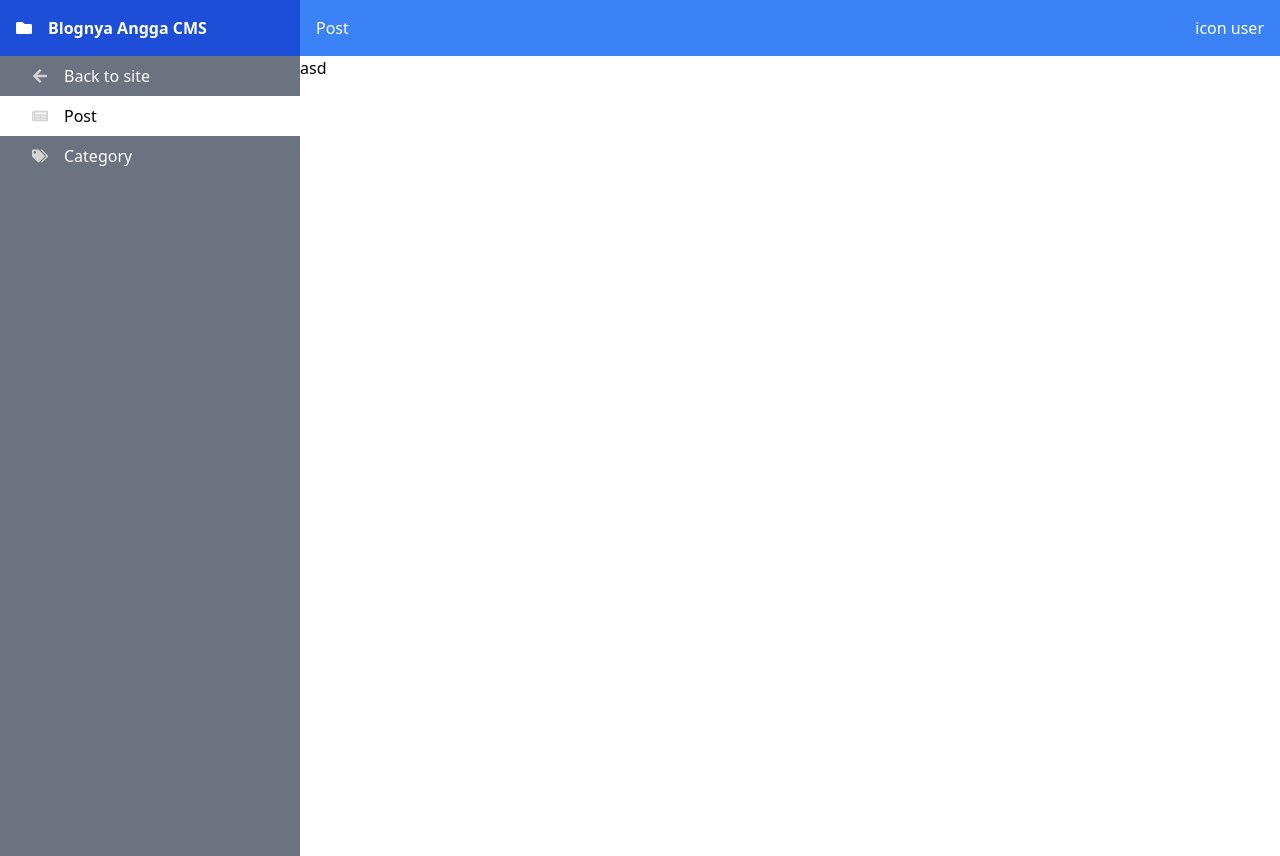
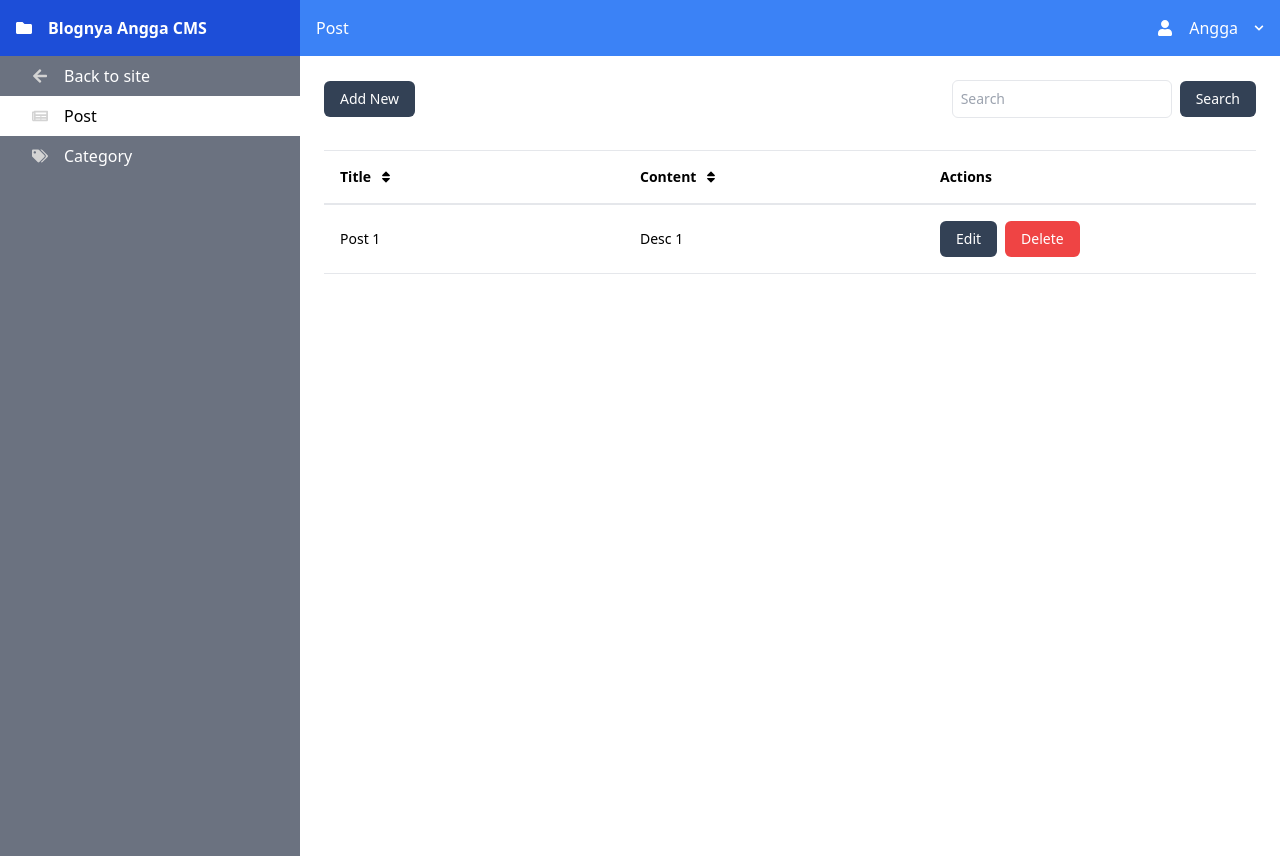
Before and after one commit to anggakswr/blog-next, a Next.js app: page /admin/post in a window 1280 px wide. Built offline with nearby package versions, Linux system fonts and the light colour scheme.

Commit message:
Added post admin page

```diff
--- a/components/admin/Header.tsx
+++ b/components/admin/Header.tsx
@@ -1,6 +1,6 @@
 import upperCaseFirstLetter from "helpers/upperCaseFirstLetter";
 import { useRouter } from "next/router";
-import { FaFolder } from "react-icons/fa";
+import { FaChevronDown, FaFolder, FaUser } from "react-icons/fa";
 
 const Header = () => {
   // /admin/post /admin/category
@@ -18,7 +18,7 @@ const Header = () => {
   // const title = upperCaseFirstLetter(pathTruncated);
 
   return (
-    <header className="bg-blue-500 text-white flex">
+    <header className="bg-blue-500 text-white flex fixed top-0 inset-x-0">
       {/* sidebar title */}
       <p className="w-[300px] bg-blue-700 p-4 box-equal gap-x-4 font-bold">
         <FaFolder color="white" />
@@ -31,7 +31,11 @@ const Header = () => {
         <h1>{arrJoined}</h1>
 
         {/* icon user */}
-        <p>icon user</p>
+        <button className="box-equal gap-x-4">
+          <FaUser color="white" />
+          Angga
+          <FaChevronDown color="white" size={10} />
+        </button>
       </nav>
     </header>
   );
--- /dev/null
+++ b/components/admin/crud/Header.tsx
@@ -0,0 +1,24 @@
+import Link from "next/link";
+
+type HeaderPropType = {
+  addBtnUrl: string;
+};
+
+const Header = ({ addBtnUrl }: HeaderPropType) => {
+  return (
+    <div className="box-between">
+      {/* add btn */}
+      <Link href={addBtnUrl}>
+        <a className="admin-btn">Add New</a>
+      </Link>
+
+      {/* search box */}
+      <div className="box-equal gap-x-2">
+        <input type="text" className="admin-input" placeholder="Search" />
+        <button className="admin-btn">Search</button>
+      </div>
+    </div>
+  );
+};
+
+export default Header;
--- a/layouts/Admin.tsx
+++ b/layouts/Admin.tsx
@@ -17,10 +17,10 @@ const Admin = ({ children }: AdminPropType) => {
       {/* header */}
       <Header />
 
-      <main className="flex min-h-screen">
+      <main className="flex min-h-screen mt-[56px]">
         <Sidebar />
 
-        <section className="flex-1 bg-white">
+        <section className="flex-1 bg-white p-6">
           {/* main content of the page */}
           {children}
         </section>
--- a/pages/admin/post.tsx
+++ b/pages/admin/post.tsx
@@ -1,5 +1,7 @@
+import Header from "components/admin/crud/Header";
 import { NextPage } from "next";
 import Head from "next/head";
+import { FaSort } from "react-icons/fa";
 
 const AdminPost: NextPage = () => {
   return (
@@ -8,7 +10,32 @@ const AdminPost: NextPage = () => {
         <title>Post | Admin | Blognya Angga</title>
         <meta name="description" content="CRUD Post" />
       </Head>
-      asd
+
+      <Header addBtnUrl={"/admin/post/add"} />
+
+      {/* tbl header */}
+      <div className="grid grid-cols-3 border-y p-4 text-sm mt-8 font-bold">
+        <button className="box-equal gap-x-2">
+          Title <FaSort />
+        </button>
+
+        <button className="box-equal gap-x-2">
+          Content <FaSort />
+        </button>
+
+        <p>Actions</p>
+      </div>
+
+      {/* tbl row */}
+      <div className="grid grid-cols-3 border-y p-4 text-sm items-center">
+        <p>Post 1</p>
+        <p>Desc 1</p>
+
+        <div className="box-equal gap-x-2">
+          <button className="admin-btn">Edit</button>
+          <button className="admin-delete-btn">Delete</button>
+        </div>
+      </div>
     </>
   );
 };
--- a/styles/globals.css
+++ b/styles/globals.css
@@ -21,3 +21,21 @@ body {
 input {
   @apply focus:outline-none;
 }
+
+/* admin / dashboard / cms */
+.admin-btn {
+  @apply py-2 px-4 text-white bg-slate-700 rounded-md text-sm;
+}
+
+.admin-delete-btn {
+  @apply py-2 px-4 text-white bg-red-500 rounded-md text-sm;
+}
+
+.admin-btn:hover,
+.admin-delete-btn:hover {
+  @apply opacity-50;
+}
+
+.admin-input {
+  @apply border rounded-md p-2 text-sm;
+}
```
